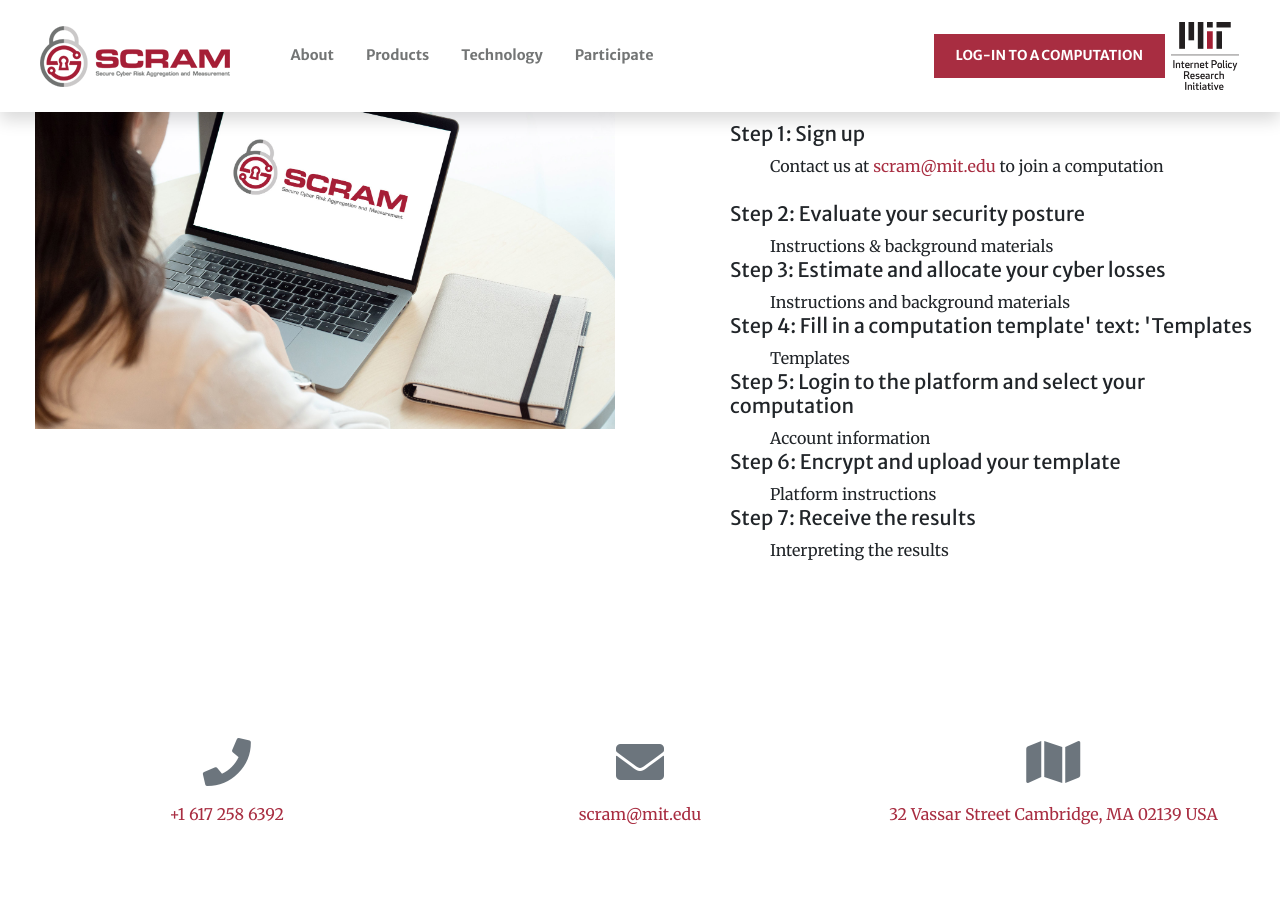
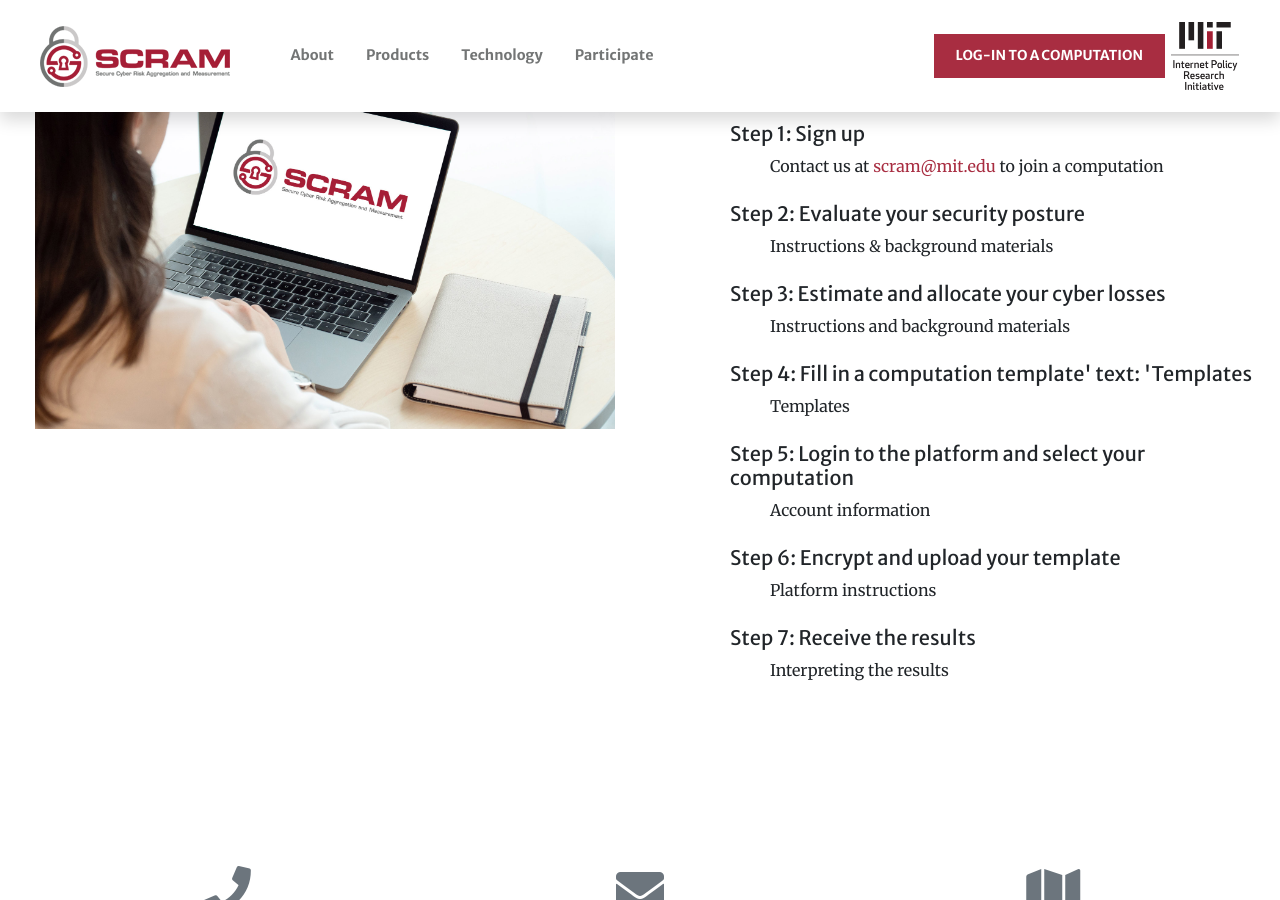
Before and after one commit to jisqyv/MIT, a Jekyll site: the page built from participate.md, in a window 1280 px wide and 900 px high, scrolled down 783 px. Built offline with Jekyll 4.4.1, drawn with Linux system fonts in a browser that asks for light colours; nearby versions of some CDN libraries.

Commit message:
Update participateservices.html

```diff
--- a/_includes/participateservices.html
+++ b/_includes/participateservices.html
@@ -13,28 +13,28 @@
 			</ul>
             <li class="h5">Step 2: Evaluate your security posture</li>
 			<ul class="liststyle">
-			<li>Instructions & background materials</li>
+			<li class="mb-4">Instructions & background materials</li>
 			</ul>
             <li class="h5">Step 3: Estimate and allocate your cyber losses</li>
 			<ul class="liststyle">
-			<li>Instructions and background materials</li>
+			<li class="mb-4">Instructions and background materials</li>
 			</ul>
             <li class="h5">Step 4: Fill in a computation template'
         text: 'Templates</li>
 			<ul class="liststyle">
-			<li>Templates</li>
+			<li class="mb-4">Templates</li>
 			</ul>
             <li class="h5">Step 5: Login to the platform and select your computation</li>
 			<ul class="liststyle">
-			<li>Account information</li>
+			<li class="mb-4">Account information</li>
 			</ul>
             <li class="h5">Step 6: Encrypt and upload your template</li>
 			<ul class="liststyle">
-			<li>Platform instructions</li>
+			<li class="mb-4">Platform instructions</li>
 			</ul>
             <li class="h5">Step 7: Receive the results</li>
 			<ul class="liststyle">
-			<li>Interpreting the results</li>
+			<li class="mb-4">Interpreting the results</li>
 			</ul>
 
            </ul>
```
